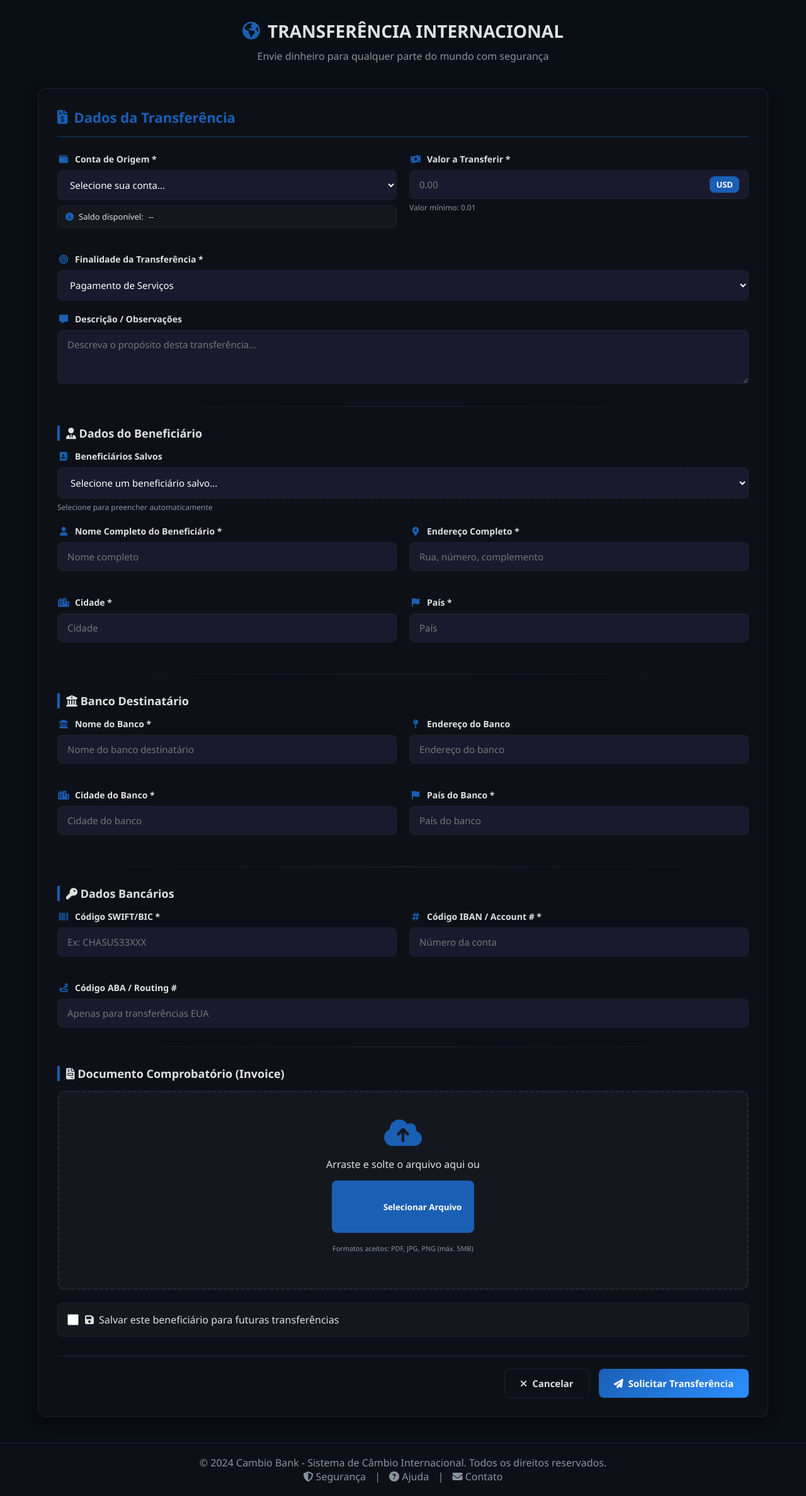
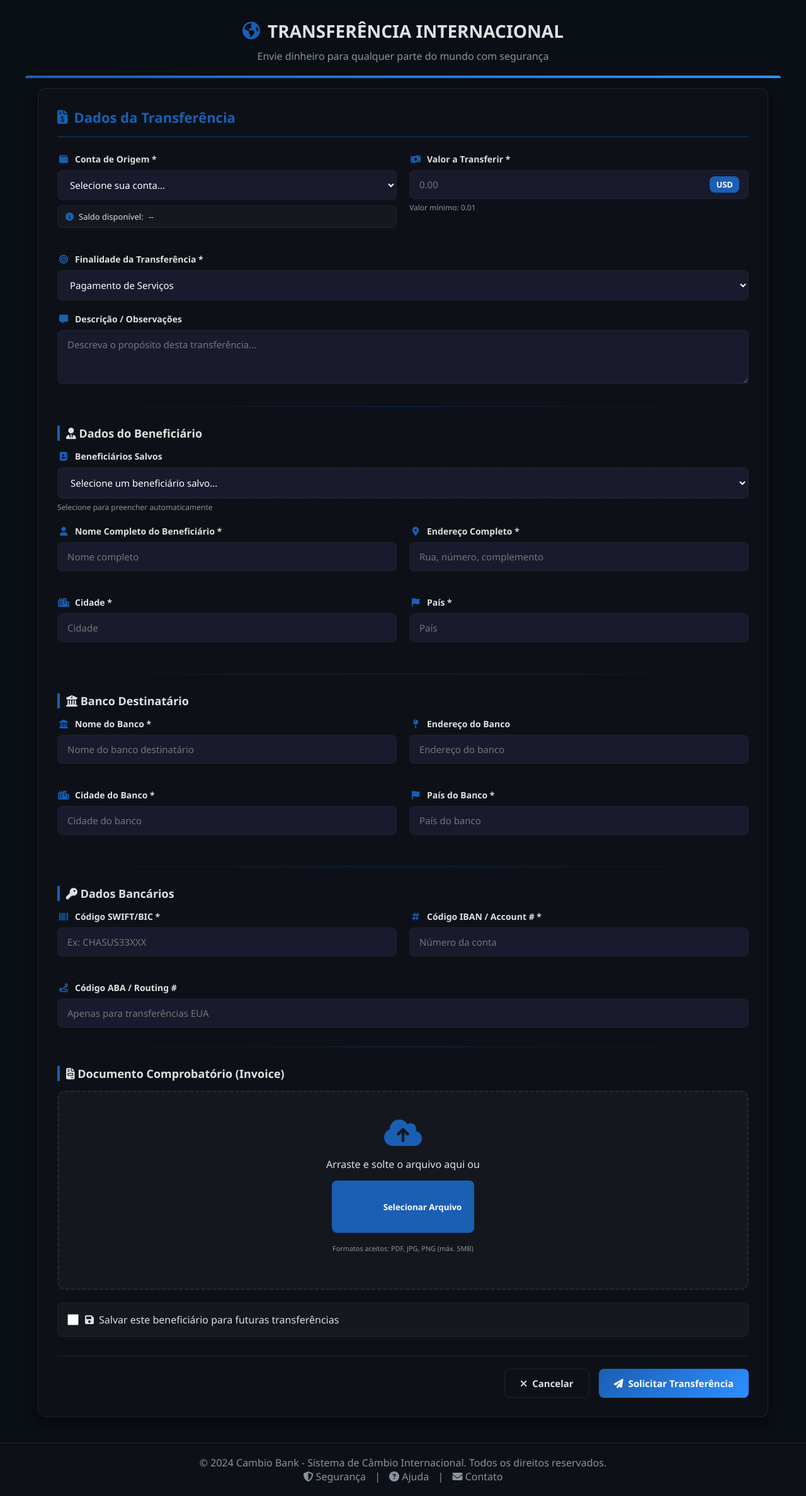
Before and after one commit to edujann/cambio-bank-kivy, a Flask app: page /transferencia in a window 1280 px wide. Shown: the part 131-2507 px from the top of the page at 63% size. Run offline with Flask 3, Linux system fonts and the light colour scheme; the visitor is signed in with stand-in values (Sample User, id 1); data that the repository does not hold is empty.

Commit message:
Implementando bordas gradiente no formulário transferencia

```diff
--- a/web/templates/transferencia.html
+++ b/web/templates/transferencia.html
@@ -230,6 +230,47 @@
         margin: 0 auto;
         width: 100%;
         padding: 0 20px;
+    }
+
+    /* ============================================
+    GRADIENTE AZUL NO FORMULÁRIO (IGUAL AO DASHBOARD)
+    ============================================ */
+
+    /* Borda superior com gradiente para o container principal */
+    .form-container {
+        position: relative;
+        overflow: hidden;
+    }
+
+    /* Borda com gradiente azul (IGUAL AO DASHBOARD) */
+    .form-container::before {
+        content: '';
+        position: absolute;
+        top: 0;
+        left: 0;
+        right: 0;
+        height: 4px;
+        background: linear-gradient(90deg, #1a5fb4, #2d8fff);
+        border-radius: 8px 8px 0 0;
+        z-index: 2;
+    }
+
+    /* Card do formulário - manter borda existente + gradiente */
+    .form-card {
+        position: relative;
+        border: 1px solid var(--cor-borda);
+        border-radius: var(--borda-radius);
+        padding: 30px;
+        background: var(--cor-card);
+        box-shadow: var(--sombra-media);
+    }
+
+    /* Linhas divisórias com leve gradiente */
+    .form-divider {
+        border: none;
+        height: 1px;
+        background: linear-gradient(90deg, transparent, rgba(26, 95, 180, 0.3), transparent);
+        margin: 30px 0;
     }
 
     </style>
```
